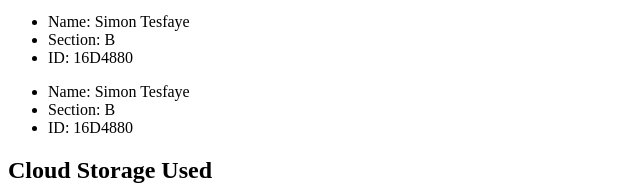
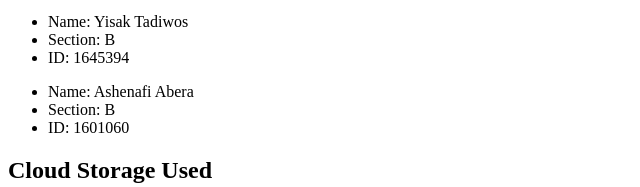
Before and after one commit to simon-hope-it/cloud-lab, a plain HTML site: page index.html in a window 1280 px wide. Shown: the part 222-409 px from the top of the page, 0-640 px from the left. Drawn offline with Linux system fonts and the light colour scheme.

Commit message:
Update group information in index.html
some essentials information is changed.

```diff
--- a/index.html
+++ b/index.html
@@ -14,14 +14,14 @@
     <li>ID: 16D4880</li>
   </ul>
   <ul>
-    <li>Name: Simon Tesfaye</li>
+    <li>Name: Yisak Tadiwos</li>
     <li>Section: B</li>
-    <li>ID: 16D4880</li>
+    <li>ID: 1645394</li>
   </ul>
   <ul>
-    <li>Name: Simon Tesfaye</li>
+    <li>Name: Ashenafi Abera</li>
     <li>Section: B</li>
-    <li>ID: 16D4880</li>
+    <li>ID: 1601060</li>
   </ul>
   <h2>Cloud Storage Used</h2>
   <ol>
```
